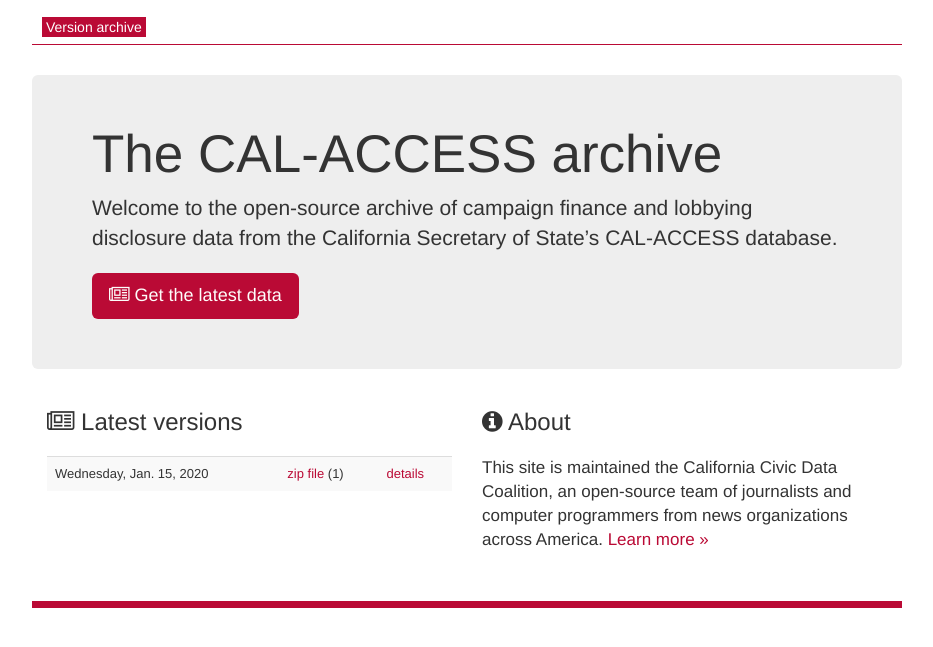
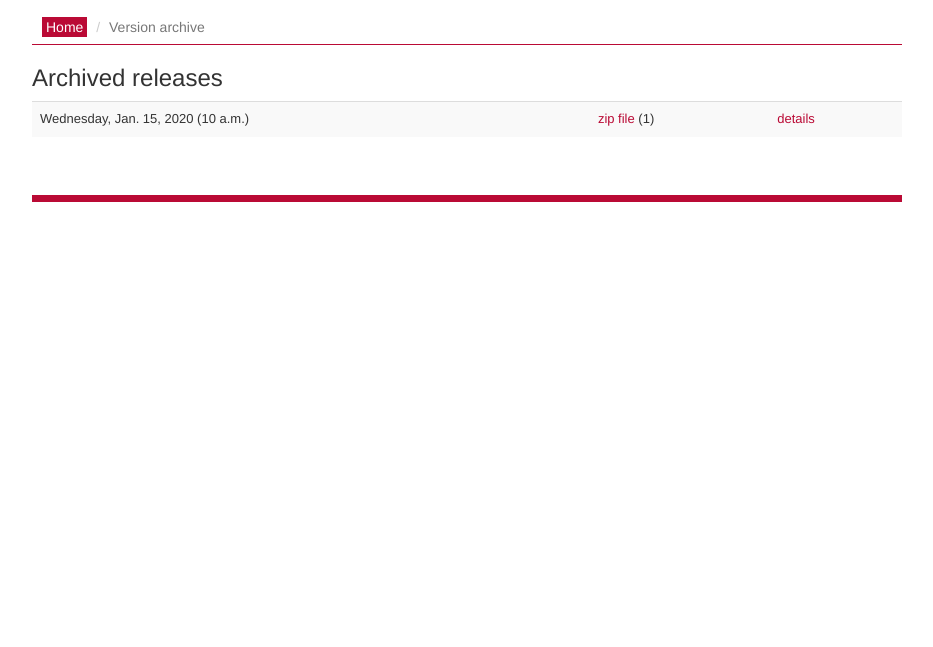
Before and after one commit to palewire/django-calaccess-downloads-website, a Django app: template calaccess_website/templates/calaccess_website/version_archive.html in a window 1280 px wide. Shown: the part 50-697 px from the top of the page, without its empty margins (173-1106 px from the left). Run offline with Django 3.2, Linux system fonts and the light colour scheme; the template is opened without the code that fills it: most values are stand-ins (such as "Sample title", 1, 10 or a date in 2020); some libraries are stand-ins or nearby versions.

Commit message:
Separate home and version index pages

```diff
--- a/calaccess_website/templates/calaccess_website/header.html
+++ b/calaccess_website/templates/calaccess_website/header.html
@@ -6,7 +6,7 @@
         <li>
             <a class="logo" href="http://www.californiacivicdata.org/"><img height='38px' src="{% static "calaccess_website/images/bear-no-red-line.png" %}" alt=""></a>
         </li>
-        <li><a href="{% url 'version_index' %}"><i class="fa fa-database"></i> CAL-ACCESS</a></li>
+        <li><a href="{% url 'home' %}"><i class="fa fa-database"></i> CAL-ACCESS</a></li>
         <li><a href="http://www.californiacivicdata.org/archive/"><i class="fa fa-pencil"></i> Posts</a></li>
         <li><a href="http://www.californiacivicdata.org/about/"><i class="fa fa-info-circle"></i> About</a></li>
       </ul>
--- a/calaccess_website/templates/calaccess_website/raw_data_files_list.html
+++ b/calaccess_website/templates/calaccess_website/raw_data_files_list.html
@@ -2,7 +2,8 @@
 
 {% block breadcrumbs %}
 <ol class="breadcrumb">
-  <li><a href="{% url 'version_index' %}">Raw data files</a></li>
+  <li><a href="{% url 'home' %}">Home</a></li>
+  <li class="active">Raw data</li>
 </ol>
 {% endblock %}
 
--- a/calaccess_website/templates/calaccess_website/rawdatafile_detail.html
+++ b/calaccess_website/templates/calaccess_website/rawdatafile_detail.html
@@ -4,7 +4,8 @@
 
 {% block breadcrumbs %}
 <ol class="breadcrumb">
-  <li><a href="{% url 'rawdatafiles_list' %}">Raw data files</a></li>
+  <li><a href="{% url 'home' %}">Home</a></li>
+  <li><a href="{% url 'rawdatafiles_list' %}">Raw data</a></li>
   <li class="active">{{ object.db_table }}</li>
 </ol>
 {% endblock %}
--- a/calaccess_website/templates/calaccess_website/version_archive.html
+++ b/calaccess_website/templates/calaccess_website/version_archive.html
@@ -4,37 +4,20 @@
 
 {% block breadcrumbs %}
 <ol class="breadcrumb">
-  <li><a href="{% url 'version_index' %}">Version archive</a></li>
+  <li><a href="{% url 'home' %}">Home</a></li>
+  <li class="active">Version archive</li>
 </ol>
 {% endblock %}
 
 {% block content %}
-  <br />
-  <div class="jumbotron">
-    <h1>The CAL-ACCESS archive</h1>
-    <p>Welcome to the open-source archive of campaign finance and lobbying disclosure data from the California Secretary of State’s CAL-ACCESS database.</p>
-    <p><a class="btn btn-calaccess-red btn-lg" href="{% url 'version_latest_redirect' %}" role="button"><i class="fa fa-newspaper-o"></i> Get the latest data</a></p>
-  </div>
-
-  <div class="home-col col-md-6">
-    <h3><i class="fa fa-newspaper-o"></i> Latest versions</h3>
+<h3>Archived releases</h3>
 <table class="table table-striped">
-      {% for obj in latest|slice:":5" %}
+  {% for obj in latest %}
   <tr>
-        <td>{{ obj.release_datetime|date:"l, N j, Y" }}</td>
+    <td>{{ obj.release_datetime|date:"l, N j, Y (P)" }}</td>
     <td><a href="{% archive_url obj.zip_file_archive.name %}">zip file</a> ({{ obj.pretty_size }})</td>
     <td><a href="{% url 'version_detail' pk=obj.id %}">details</a></td>
   </tr>
   {% endfor %}
 </table>
-  </div>
-
-  <div class="home-col col-md-6">
-    <h3><i class="fa fa-info-circle"></i> About</h3>
-    <p>
-        This site is maintained the California Civic Data Coalition, an open-source team of journalists and computer programmers from news organizations across America.
-        <a href="http://www.californiacivicdata.org/about/">Learn more &raquo;</a>
-    </p>
-  </div>
-
 {% endblock %}
--- a/calaccess_website/templates/calaccess_website/version_detail.html
+++ b/calaccess_website/templates/calaccess_website/version_detail.html
@@ -3,14 +3,14 @@
 
 {% block breadcrumbs %}
 <ol class="breadcrumb">
+  <li><a href="{% url 'home' %}">Home</a></li>
   <li><a href="{% url 'version_index' %}">Version archive</a></li>
   <li class="active">{{ object.release_datetime|date:"N j, Y" }}</li>
 </ol>
 {% endblock %}
 
 {% block content %}
-  <h3>CAL-ACCESS Release <br />
-  {{ object.release_datetime|date:"l, N j, Y (P)" }}</h3>
+  <h2>Release: {{ object.release_datetime|date:"l, N j, Y (P)" }}</h2>
 
   <h4><a href="{% archive_url object.zip_file_archive.name %}">original zip file</a> ({{ object.pretty_size }})</h4>
 
--- a/calaccess_website/urls.py
+++ b/calaccess_website/urls.py
@@ -6,8 +6,8 @@ urlpatterns = [
     # The homepage
     url(
         r'^$',
-        views.VersionArchiveIndex.as_view(),
-        name="version_index",
+        views.Home.as_view(),
+        name="home",
     ),
 
     # Version archive views
@@ -15,6 +15,11 @@ urlpatterns = [
         r'^archive/(?P<year>[0-9]{4})/$',
         views.VersionYearArchiveList.as_view(),
         name="version_year_archive"
+    ),
+    url(
+        r'^versions/$',
+        views.VersionArchiveIndex.as_view(),
+        name="version_index",
     ),
     url(
         r'^versions/(?P<pk>[0-9]{1,})/$',
```
Also changed, not shown: calaccess_website/templates/calaccess_website/home.html (added, +41 -0 lines), calaccess_website/views.py (+11 -1 lines). Lines whose indentation alone changed are shown as unchanged.
